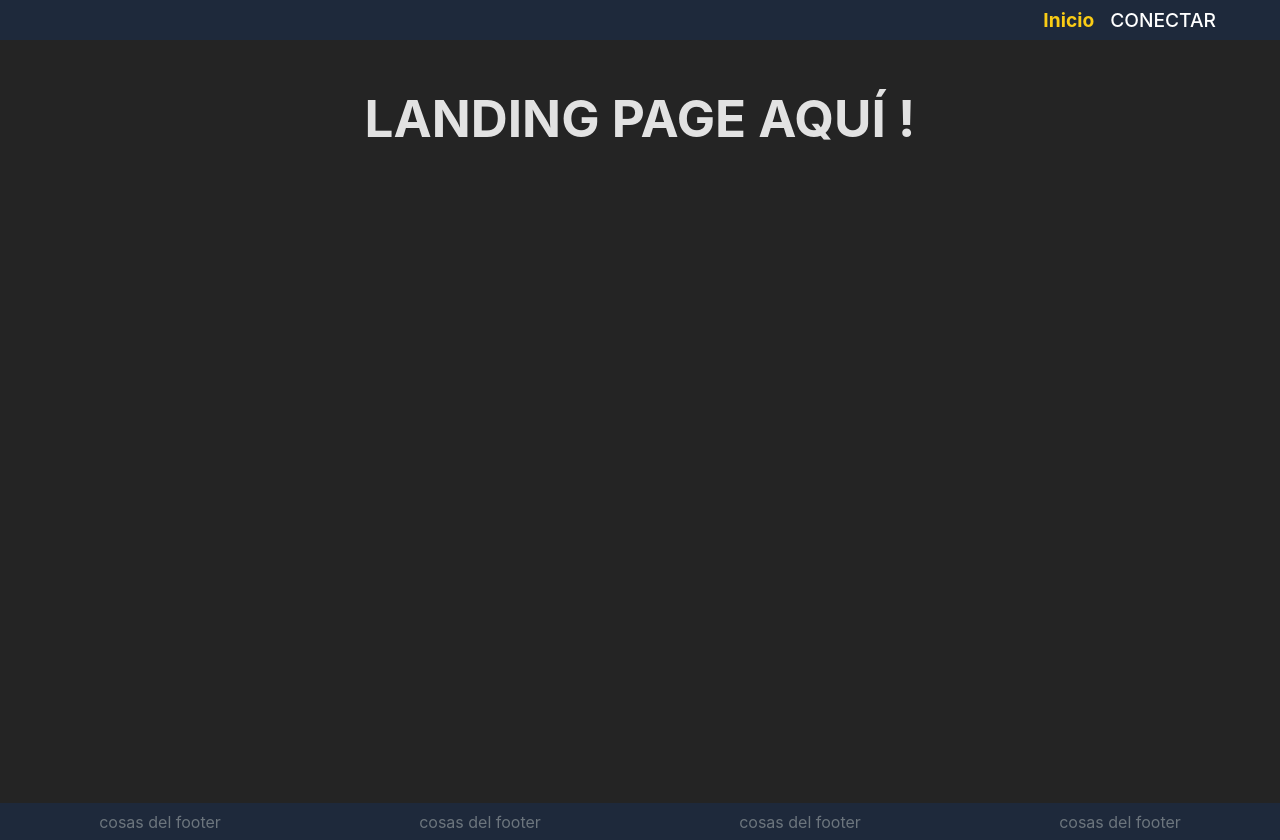
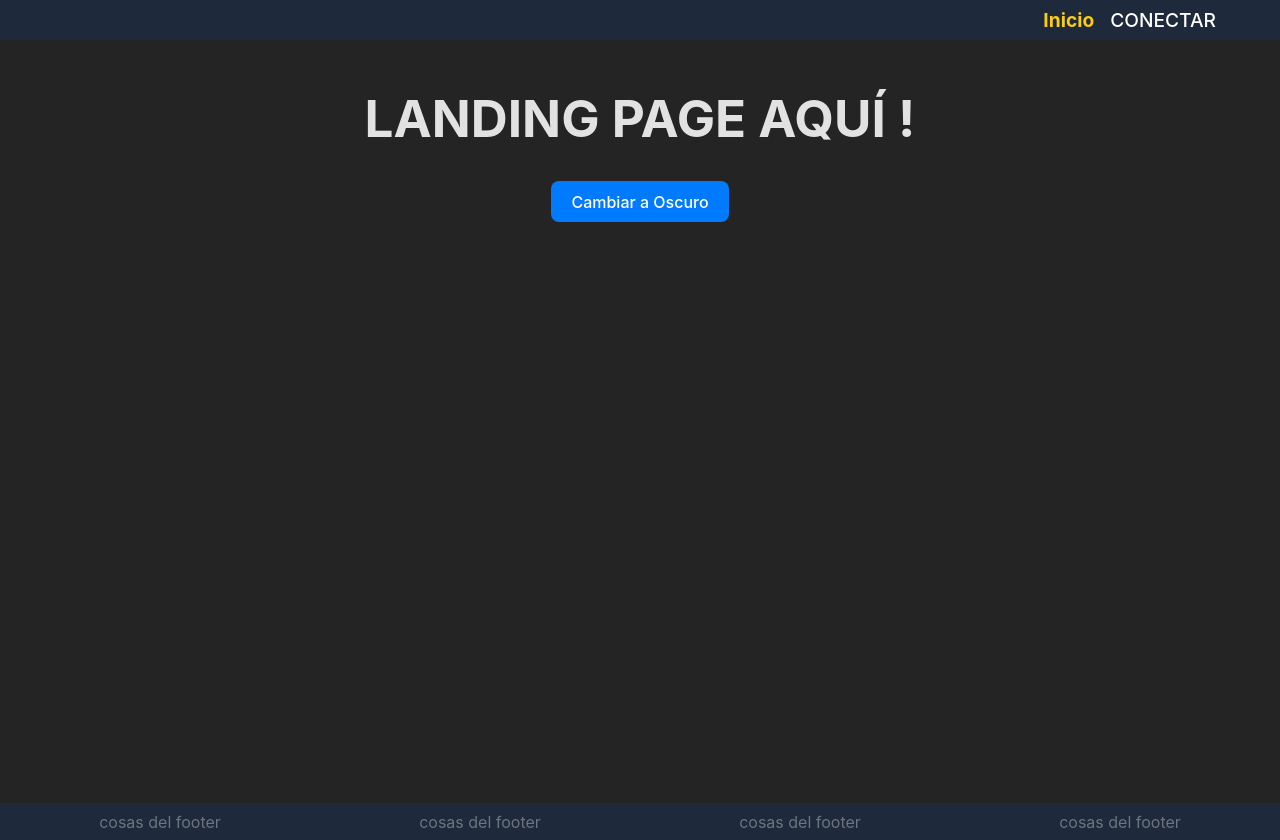
Before and after one commit to Izanalgit/React-Client_Module, a React (Vite) app: page / in a window 1280 px wide. Built offline with nearby package versions, Linux system fonts and the light colour scheme; no server answers.

Commit message:
feat : for dev change theme button

```diff
--- a/src/pages/Home.jsx
+++ b/src/pages/Home.jsx
@@ -1,7 +1,24 @@
+import { useState, useEffect } from "react";
+
 const Home = () => {
+
+    const [theme, setTheme] = useState("light");
+
+    useEffect(() => {
+        document.documentElement.setAttribute("data-theme", theme);
+    }, [theme]);
+
+    const toggleTheme = () => {
+        setTheme((prevTheme) => (prevTheme === "light" ? "dark" : "light"));
+    };
+
     return (
         <>
             <h1>LANDING PAGE AQUÍ !</h1>
+
+            <button onClick={toggleTheme}>
+                Cambiar a {theme === "light" ? "Oscuro" : "Claro"}
+            </button>
         </>
     )
 };
```
